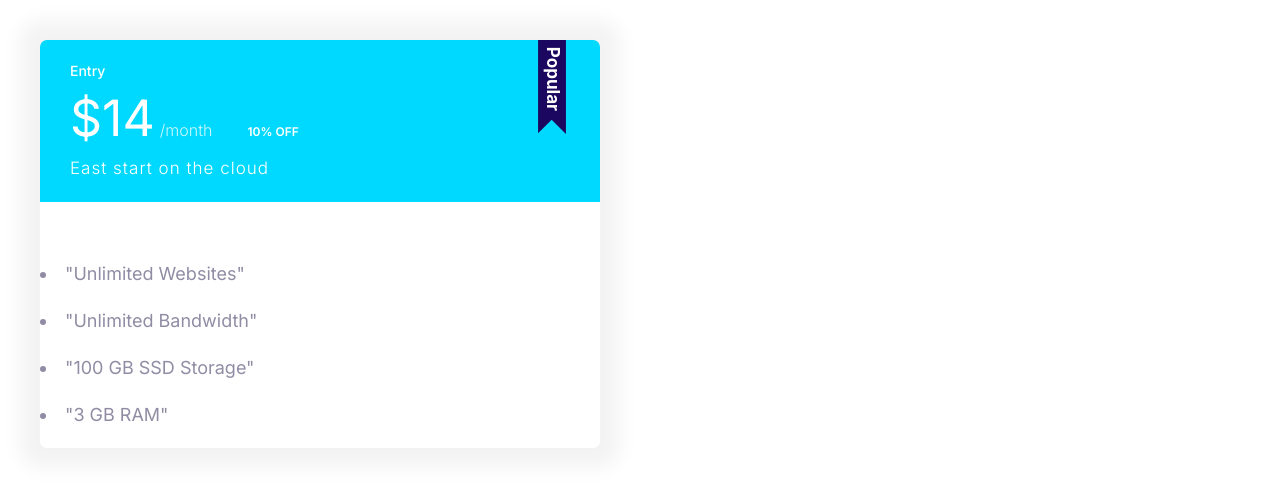
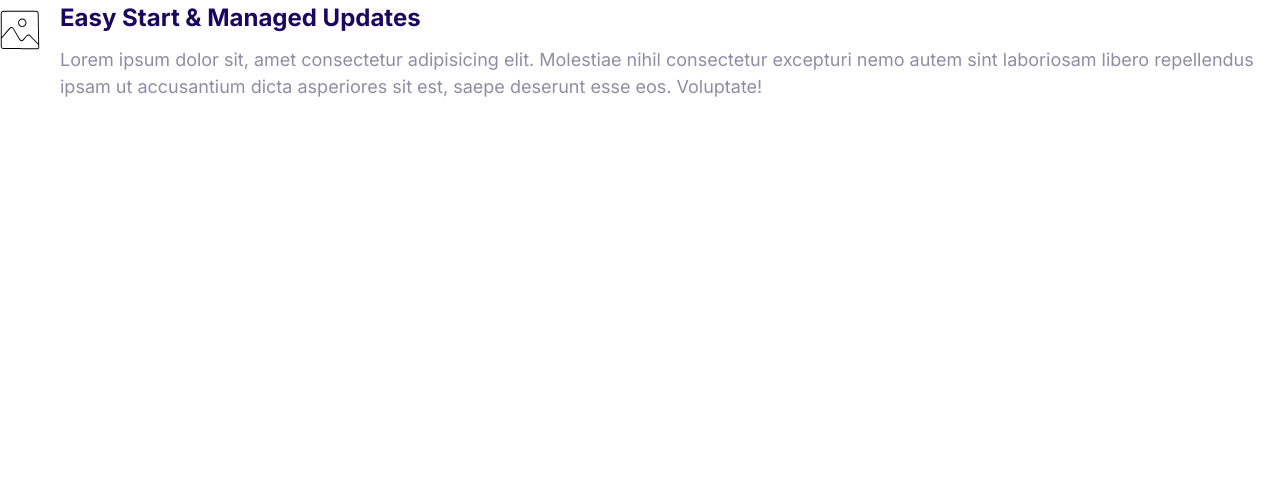
Before and after one commit to skeltonskelter/Skelterfy, a plain HTML site: page index.html in a window 1280 px wide. Drawn offline with Linux system fonts and the light colour scheme.

Commit message:
Build the media object components.

```diff
--- a/css/styles.css
+++ b/css/styles.css
@@ -366,3 +366,21 @@ a {
     font-size: 1.7rem;
   }
 }
+
+/* Media */
+
+.media {
+  display: flex;
+}
+
+.media__title {
+  margin-top: 0;
+}
+
+.media__body {
+  margin: 0 2rem;
+}
+
+.media__image {
+  margin-top: 1rem;
+}
--- a/index.html
+++ b/index.html
@@ -15,23 +15,20 @@
     <link rel="stylesheet" href="css/styles.css" />
   </head>
   <body>
-    <div style="width: 50%; padding: 4rem">
-      <div class="plan plan--popular">
-        <div class="card card--secondary">
-          <header class="card__header">
-            <h3 class="plan__name">Entry</h3>
-            <span class="plan__price">$14</span>
-            <span class="plan__billing-cycle">/month</span>
-            <span class="badge badge--secondary badge--small">10% OFF </span>
-            <span class="plan__description">East start on the cloud </span>
-          </header>
-          <div class="card__body"></div>
-          <ul class="list list--tick"></ul>
-          <li class="list__item">"Unlimited Websites"</li>
-          <li class="list__item">"Unlimited Bandwidth"</li>
-          <li class="list__item">"100 GB SSD Storage"</li>
-          <li class="list__item">"3 GB RAM"</li>
-        </div>
+    <div class="media">
+      <div class="media__image">
+        <svg class="icon icon--primary">
+          <use xlink:href="images/sprite.svg#snap"></use>
+        </svg>
+      </div>
+      <div class="media__body">
+        <h3 class="media__title">Easy Start & Managed Updates</h3>
+        <p>
+          Lorem ipsum dolor sit, amet consectetur adipisicing elit. Molestiae
+          nihil consectetur excepturi nemo autem sint laboriosam libero
+          repellendus ipsam ut accusantium dicta asperiores sit est, saepe
+          deserunt esse eos. Voluptate!
+        </p>
       </div>
     </div>
   </body>
```
Also changed, not shown: components/media-objects.html (added, +16 -0 lines).
